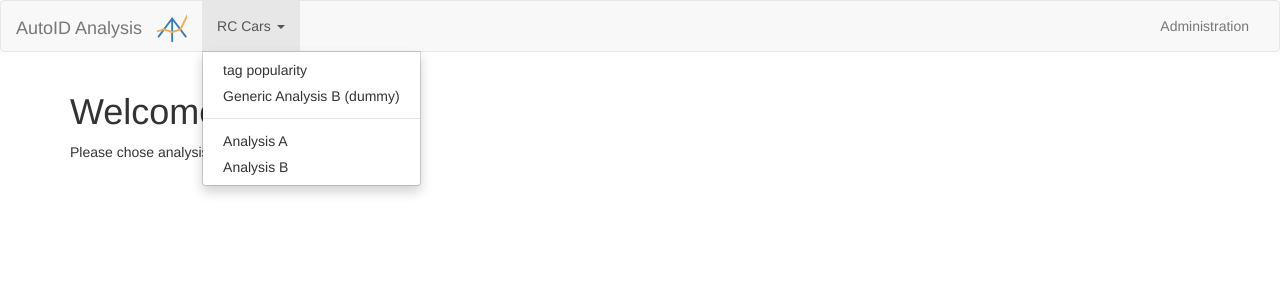
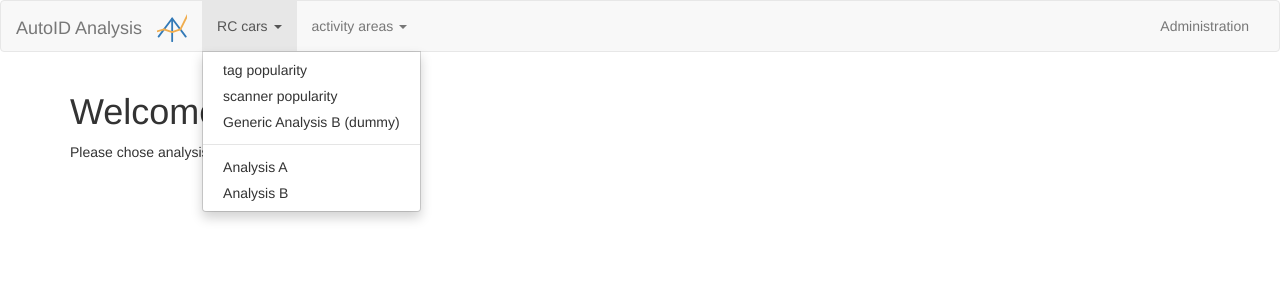
Before and after one commit to lpirl/autoid_analyses, a Django app: page / in a window 1280 px wide, after a click on "RC cars". Shown: the top 300 px of the page. Run offline with Django 3.2, Linux system fonts and the light colour scheme; parts of the project's set-up code (start-up, migrations or seed data) failed here and were passed over; some libraries are stand-ins or nearby versions.

Commit message:
added ActivityAreaScan

```diff
--- a/autoid/urls.py
+++ b/autoid/urls.py
@@ -20,15 +20,21 @@ from main import views, admin, models
 
 def generic_analyses_patterns(scan_cls):
   cls_name = scan_cls.__name__
+  attr_names = ('tag', 'scanner')
   slug = slugify(scan_cls._meta.verbose_name_plural)
   return url(r'^%s/' % slug, include([
-    url(r'tag-popularity/$', views.popularity,
-        name="%s tag popularity" % cls_name,
-        kwargs={"cls": scan_cls, "attr_name": "tag"}),
+    url(
+      r'%s-popularity/$' % attr_name,
+      views.popularity,
+      name="%s %s popularity" % (cls_name, attr_name),
+      kwargs={"cls": scan_cls, "attr_name": attr_name}
+    )
+    for attr_name in attr_names
   ]))
 
 urlpatterns = [
   url(r'^$', views.index, name='index'),
   url(r'^admin/', include(admin.site.urls)),
   generic_analyses_patterns(models.RCCarScan),
+  generic_analyses_patterns(models.ActivityAreaScan),
 ]
--- a/main/models.py
+++ b/main/models.py
@@ -54,3 +54,6 @@ class AbstractScan(models.Model):
 
 class RCCarScan(AbstractScan):
   pass
+
+class ActivityAreaScan(AbstractScan):
+  pass
--- a/main/templates/base.html
+++ b/main/templates/base.html
@@ -10,15 +10,15 @@
   {% with "//maxcdn.bootstrapcdn.com/bootstrap/3.3.5" as bootstrap_base_url %}
     <link rel="stylesheet"
       href="{{ bootstrap_base_url }}/css/bootstrap.min.css">
-    <script src="{{ bootstrap_base_url }}/js/bootstrap.min.js"></script>
+    <script defer src="{{ bootstrap_base_url }}/js/bootstrap.min.js"></script>
   {% endwith %}
   <!--[if lt IE 9]>
-    <script
+    <script defer
       src="https://oss.maxcdn.com/html5shiv/3.7.2/html5shiv.min.js" />
-    <script
+    <script defer
       src="https://oss.maxcdn.com/respond/1.4.2/respond.min.js" />
   <![endif]-->
-  <script src="http://code.highcharts.com/highcharts.js"></script>
+  <script src="http://code.highcharts.com/highcharts.js" defer></script>
   <link rel="stylesheet" href="{% static 'main.css' %}">
   <link rel="icon" type="image/png" href="{% static 'favicon.ico' %}">
   <title>AutoID Analysis</title>
--- a/main/templates/menu.html
+++ b/main/templates/menu.html
@@ -19,12 +19,20 @@
         <li class="dropdown">
           <a href="#" class="dropdown-toggle" data-toggle="dropdown"
             role="button" aria-haspopup="true" aria-expanded="false">
-              RC Cars
+              RC cars
               <span class="caret"></span>
           </a>
           <ul class="dropdown-menu">
-            <li><a
-             href="{% url 'RCCarScan tag popularity' %}">tag popularity</a></li>
+            <li>
+              <a href="{% url 'RCCarScan tag popularity' %}">
+                tag popularity
+              </a>
+            </li>
+            <li>
+              <a href="{% url 'RCCarScan scanner popularity' %}">
+                scanner popularity
+              </a>
+            </li>
             <li><a href="#">Generic Analysis B (dummy)</a></li>
             <li role="separator" class="divider"></li>
             <li>
@@ -35,8 +43,36 @@
             </li>
           </ul>
         </li>
+
+        <li class="dropdown">
+          <a href="#" class="dropdown-toggle" data-toggle="dropdown"
+            role="button" aria-haspopup="true" aria-expanded="false">
+              activity areas
+              <span class="caret"></span>
+          </a>
+          <ul class="dropdown-menu">
+            <li>
+              <a href="{% url 'ActivityAreaScan tag popularity' %}">
+                tag popularity
+              </a>
+            </li>
+            <li>
+              <a href="{% url 'ActivityAreaScan scanner popularity' %}">
+                scanner popularity
+              </a>
+            </li>
+            <li><a href="#">Generic Analysis B (dummy)</a></li>
+            <li role="separator" class="divider"></li>
+            <li>
+              <a href="#">Analysis A</a>
+            </li>
+            <li>
+              <a href="#">Analysis B</a>
+            </li>
+          </ul>
+        </li>
+
       </ul>
-
       <ul class="nav navbar-nav navbar-right">
         <li class="dropdown">
           <li><a href="{% url 'admin:index' %}">Administration</a></li>
@@ -54,7 +90,6 @@
           {% endcomment %}
         </li>
       </ul>
-
     </div>
   </div>
 </nav>
--- a/main/views.py
+++ b/main/views.py
@@ -7,7 +7,7 @@ def index(request):
 
 def popularity(request, cls, attr_name):
 
-  objects = cls.objects.select_related(attr_name).all()
+  objects = cls.objects.select_related(attr_name)
   attr_objects = [getattr(o, attr_name) for o in objects]
 
   attr_objects_with_counts = sorted(
```
Also changed, not shown: main/migrations/0004_auto_20151022_2328.py (added).
